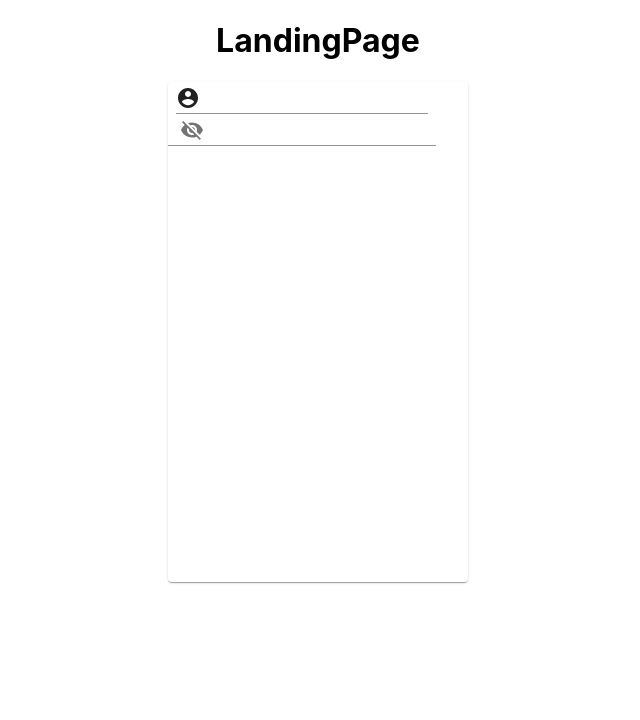
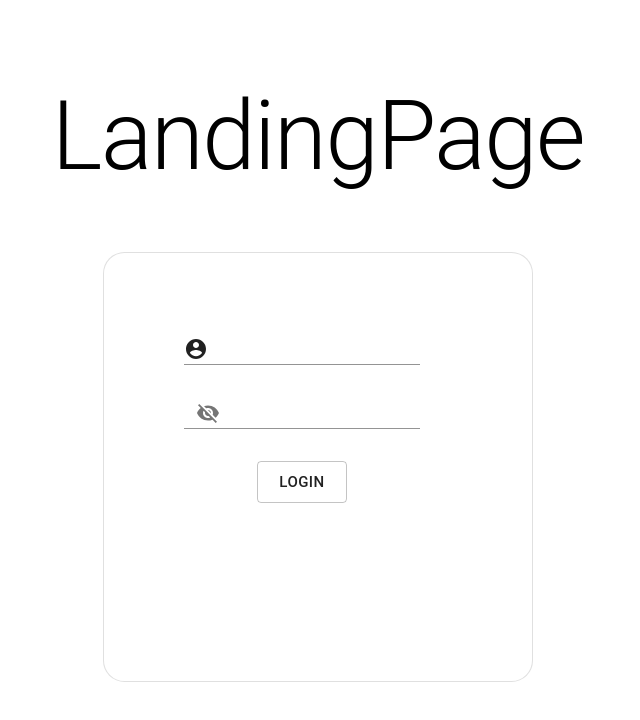
Before and after one commit to sidneyrens/bayer-cricket-hackathon-ui, a React (Create React App) app: page / in a window 1280 px wide. Shown: the top 720 px of the page, without its empty margins (322-962 px from the left). Built offline with nearby package versions, Linux system fonts and the light colour scheme.

Commit message:
some changes to login

```diff
--- a/src/components/Login.tsx
+++ b/src/components/Login.tsx
@@ -9,18 +9,28 @@ import InputAdornment from '@material-ui/core/InputAdornment';
 import { VisibilityOff, Visibility, AccountCircle } from '@material-ui/icons';
 import IconButton from '@material-ui/core/IconButton';
 import Grid from '@material-ui/core/Grid';
+import Button from '@material-ui/core/Button';
 
 const useStyles = makeStyles((theme) => ({
     root: {
         flexGrow: 1,
     },
-    paper: {
-        height: 500,
+    card: {
+        height: 300,
         width: 300,
         justify: 'center',
+        padding: theme.spacing(8),
+        borderRadius: '5%',
+        backgroundColor: 'white',
     },
     control: {
-        padding: theme.spacing(15),
+        padding: theme.spacing(4),
+    },
+    inputs: {
+        margin: theme.spacing(2),
+    },
+    button: {
+        margin: theme.spacing(2),
     },
 }));
 
@@ -37,7 +47,7 @@ export default function Login(): JSX.Element {
 
     return (
         <Grid container spacing={5} className={classes.root} justify="center">
-            <Card className={classes.paper}>
+            <Card className={classes.card} variant="outlined">
                 <CardContent>
                     <Grid
                         container
@@ -48,7 +58,9 @@ export default function Login(): JSX.Element {
                         spacing={4}
                         alignItems="center"
                     >
+                        <Grid direction="row">
                             <Input
+                                className={classes.inputs}
                                 type="text"
                                 id="userName"
                                 onChange={(e) => setUser({ ...user, userName: e.target.value })}
@@ -58,7 +70,10 @@ export default function Login(): JSX.Element {
                                     </InputAdornment>
                                 }
                             />
+                        </Grid>
+                        <Grid direction="row">
                             <Input
+                                className={classes.inputs}
                                 id="password"
                                 value={password}
                                 type={showPassword ? 'text' : 'password'}
@@ -76,6 +91,12 @@ export default function Login(): JSX.Element {
                                 }
                             />
                         </Grid>
+                        <Grid direction="row">
+                            <Button className={classes.button} size="large" variant="outlined">
+                                Login
+                            </Button>
+                        </Grid>
+                    </Grid>
                 </CardContent>
             </Card>
         </Grid>
--- a/src/components/pages/LandingPage.tsx
+++ b/src/components/pages/LandingPage.tsx
@@ -1,11 +1,28 @@
 import React from 'react';
 import Login from '../Login';
+import Typography from '@material-ui/core/Typography';
+import { makeStyles } from '@material-ui/core/styles';
+const useStyles = makeStyles((theme) => ({
+    heading: {
+        padding: theme.spacing(10),
+    },
+    paper: {
+        height: 300,
+        width: 300,
+        justify: 'center',
+    },
+    control: {
+        padding: theme.spacing(15),
+    },
+}));
 
 export default function LandingPage() {
+    const classes = useStyles();
     return (
         <>
-            <h1>LandingPage</h1>
-            <br />
+            <Typography className={classes.heading} variant="h1">
+                LandingPage
+            </Typography>
             <Login />
         </>
     );
```
Lines whose indentation alone changed are shown as unchanged.
